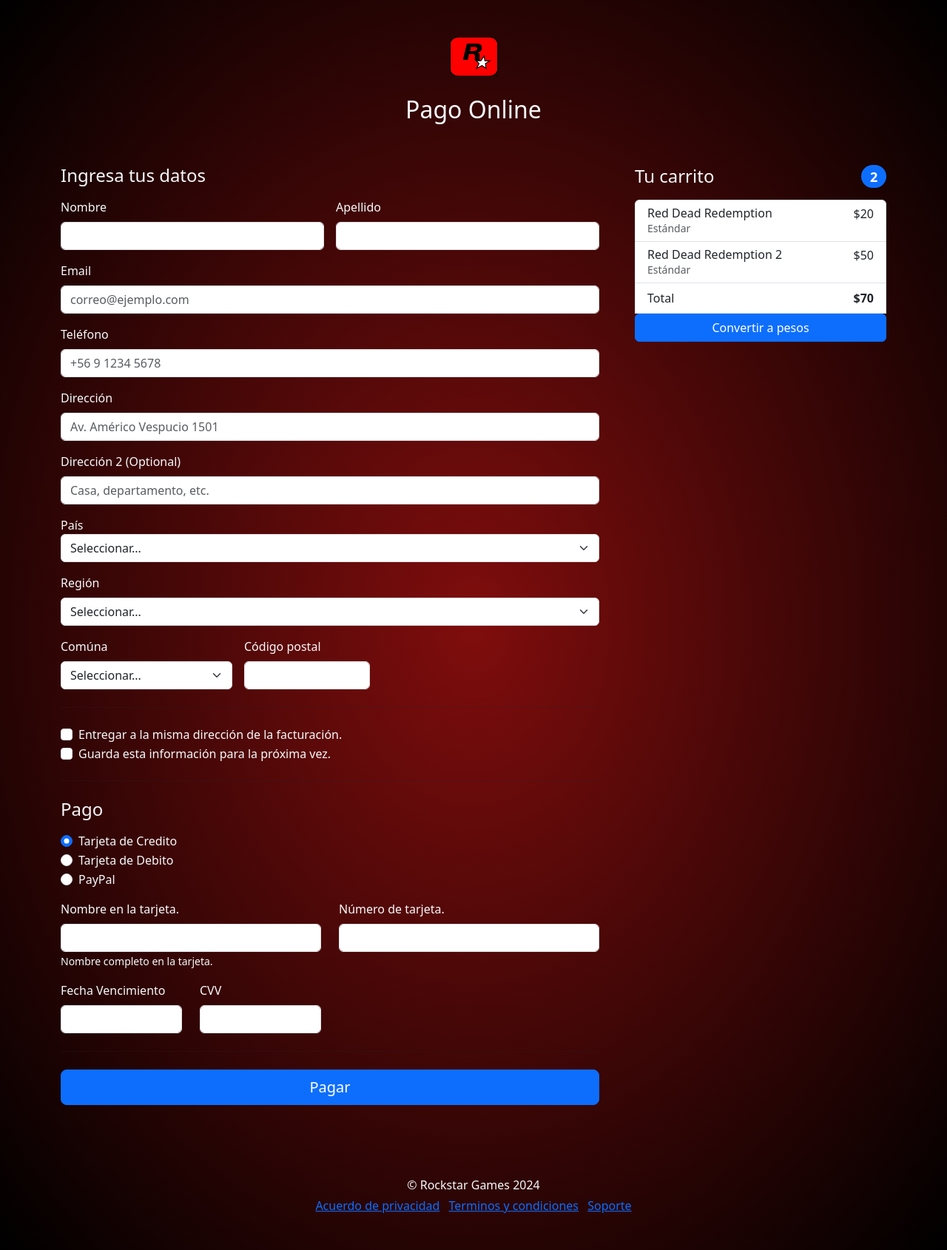
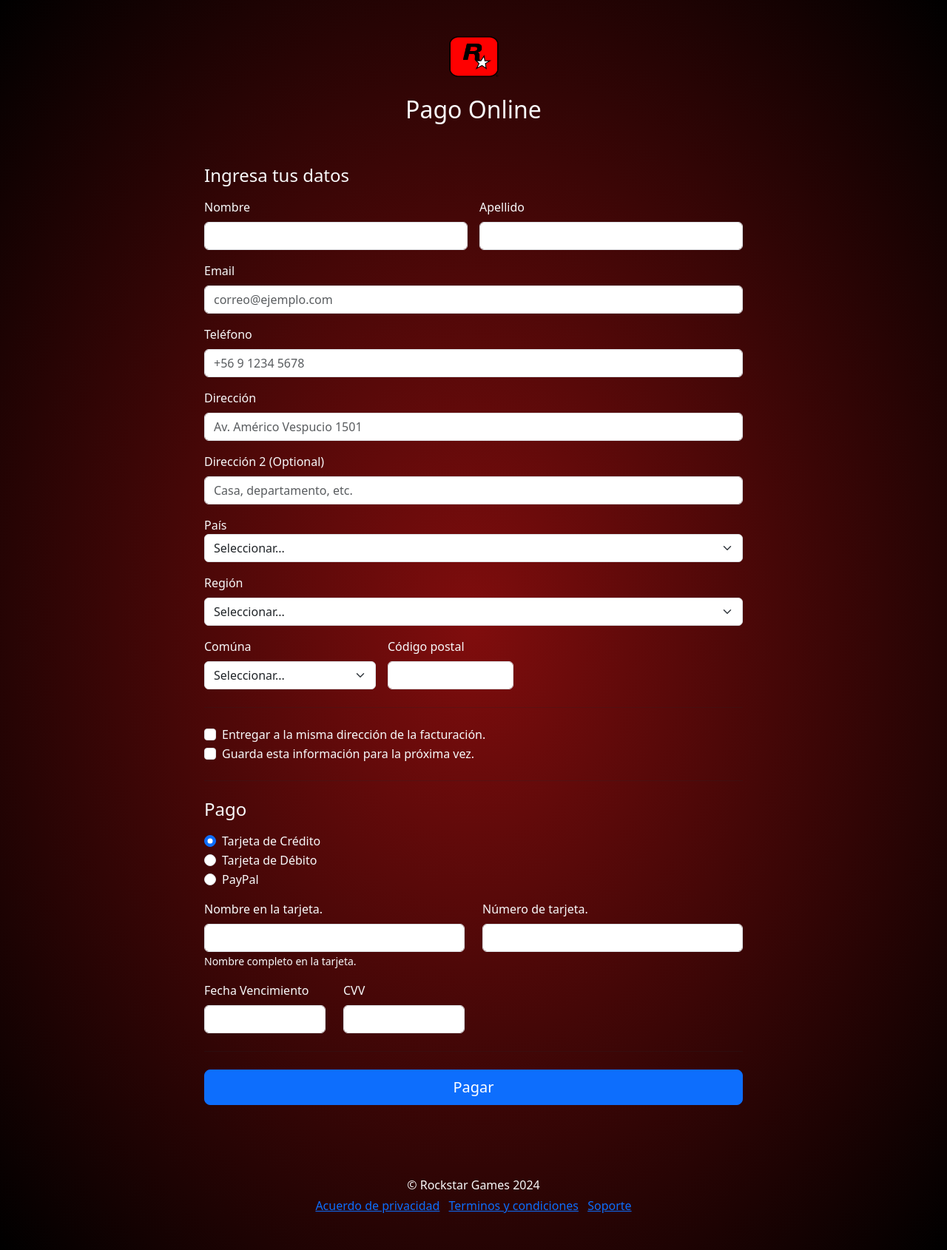
Before and after one commit to Alescobarc/evaluacion, a Django app: page /Checkout/ in a window 1280 px wide. Shown: the whole page at 74% size. Run offline with Django 5.2, Linux system fonts and the light colour scheme; some libraries are stand-ins or nearby versions.

Commit message:
Modificacion a pagina

```diff
--- a/app1/apli1/templates/Checkout.html
+++ b/app1/apli1/templates/Checkout.html
@@ -9,72 +9,6 @@
     <link rel="icon" href="{% static 'img/rockstar.png' %}" type="image/x-icon">
     <link href="https://cdn.jsdelivr.net/npm/bootstrap@5.3.3/dist/css/bootstrap.min.css" rel="stylesheet">
     <link href="{% static 'css/checkout.css' %}" rel="stylesheet">
-    <script src="{% static 'js/jquery-3.7.1.js' %}"></script>
-    <script>
-        $(document).ready(function() {
-            $('#checkout-form').on('submit', function(e) {
-                e.preventDefault();
-                $('#loader').show();
-                var campos = ['firstName', 'lastName', 'email', 'telefono', 'direccion', 'pais', 'region', 'comuna', 'cpostal', 'cc-name', 'cc-number', 'cc-expiration', 'cc-cvv'];
-                for (var i = 0; i < campos.length; i++) {
-                    if ($('#' + campos[i]).val() === '') {
-                        alert('Por favor rellene el campo ' + campos[i]);
-                        $('#loader').hide();
-                        return false;
-                    }
-                }
-
-                var email = $('#email').val();
-                var emailReg = /^([\w-\.]+@([\w-]+\.)+[\w-]{2,4})?$/;
-                if (!emailReg.test(email)) {
-                    alert('Por favor ingrese un correo electrónico válido');
-                    $('#loader').hide();
-                    return false;
-                }
-
-                var ccNumber = $('#cc-number').val();
-                var ccReg = /^(?:4[0-9]{12}(?:[0-9]{3})?|5[1-5][0-9]{14}|6(?:011|5[0-9][0-9])[0-9]{12}|3[47][0-9]{13}|3(?:0[0-5]|[68][0-9])[0-9]{11}|(?:2131|1800|35\d{3})\d{11})$/;
-                if (!ccReg.test(ccNumber)) {
-                    alert('Por favor ingrese un número de tarjeta de crédito válido');
-                    $('#loader').hide();
-                    return false;
-                }
-
-                setTimeout(function() {
-                    $('#loader').html('<p class="text-light">Gracias por su compra</p>');
-                    setTimeout(function() {
-                        $('#loader').hide();
-                    }, 2000);
-                    setTimeout(function() {
-                        window.location.href = '{% url "index" %}';
-                    }, 5000);
-                }, 2000);
-            });
-
-            var isDollar = true;
-            var exchangeRate = 926;
-
-            $('#convertToPesos').click(function() {
-                $.getJSON('https://mindicador.cl/api', function(data) {
-                    exchangeRate = data.dolar.valor;
-
-                    $('.pesoschilenos').each(function() {
-                        var price = parseFloat($(this).text().replace('$', '').replace(' CLP', ''));
-                        if (isDollar) {
-                            var priceInPesos = Math.round(price * exchangeRate);
-                            $(this).text('$' + priceInPesos + ' CLP');
-                        } else {
-                            var priceInDollars = Math.round(price / exchangeRate);
-                            $(this).text('$' + priceInDollars);
-                        }
-                    });
-                    isDollar = !isDollar;
-                }).fail(function() {
-                    console.log('Error al consumir la API!');
-                });
-            });
-        });
-    </script>
 </head>
 <body style="background: radial-gradient(rgb(128, 13, 13), rgb(0, 0, 0))">
     <div id="loader" style="display: none;">
@@ -87,34 +21,7 @@
                 <h2 class="text-light">Pago Online</h2>
             </div>
             <div class="row g-5">
-                <div class="col-md-5 col-lg-4 order-md-last">
-                    <h4 class="d-flex justify-content-between align-items-center mb-3">
-                        <span class="text-light">Tu carrito</span>
-                        <span class="badge bg-primary rounded-pill">2</span>
-                    </h4>
-                    <ul class="list-group mb-3">
-                        <li class="list-group-item d-flex justify-content-between lh-sm">
-                            <div>
-                                <h6 class="my-0">Red Dead Redemption</h6>
-                                <small class="text-body-secondary">Estándar</small>
-                            </div>
-                            <span class="pesoschilenos">$20</span>
-                        </li>
-                        <li class="list-group-item d-flex justify-content-between lh-sm">
-                            <div>
-                                <h6 class="my-0">Red Dead Redemption 2</h6>
-                                <small class="text-body-secondary">Estándar</small>
-                            </div>
-                            <span class="pesoschilenos">$50</span>
-                        </li>
-                        <li class="list-group-item d-flex justify-content-between">
-                            <span>Total</span>
-                            <strong class="pesoschilenos">$70</strong>
-                        </li>
-                        <button id="convertToPesos" class="btn btn-primary">Convertir a pesos</button>
-                    </ul>
-                </div>
-                <div class="col-md-7 col-lg-8">
+                <div class="col-md-7 col-lg-8 mx-auto">
                     <h4 class="mb-3 text-light">Ingresa tus datos</h4>
                     <form id="checkout-form" novalidate>
                         <div class="row g-3">
@@ -219,11 +126,11 @@
                         <div class="my-3">
                             <div class="form-check">
                                 <input id="credit" name="paymentMethod" type="radio" class="form-check-input" checked required>
-                                <label class="form-check-label text-light" for="credit">Tarjeta de Credito</label>
+                                <label class="form-check-label text-light" for="credit">Tarjeta de Crédito</label>
                             </div>
                             <div class="form-check">
                                 <input id="debit" name="paymentMethod" type="radio" class="form-check-input" required>
-                                <label class="form-check-label text-light" for="debit">Tarjeta de Debito</label>
+                                <label class="form-check-label text-light" for="debit">Tarjeta de Débito</label>
                             </div>
                             <div class="form-check">
                                 <input id="paypal" name="paymentMethod" type="radio" class="form-check-input" required>
@@ -276,6 +183,8 @@
             </ul>
         </footer>
     </div>
+    <script src="{% static 'js/jquery-3.7.1.js' %}"></script>
+    <script src="{% static 'js/checkout.js' %}"></script>
     <script src="https://cdn.jsdelivr.net/npm/bootstrap@5.3.3/dist/js/bootstrap.bundle.min.js" integrity="sha384-YvpcrYf0tY3lHB60NNkmXc5s9fDVZLESaAA55NDzOxhy9GkcIdslK1eN7N6jIeHz" crossorigin="anonymous"></script>
 </body>
 </html>
```
